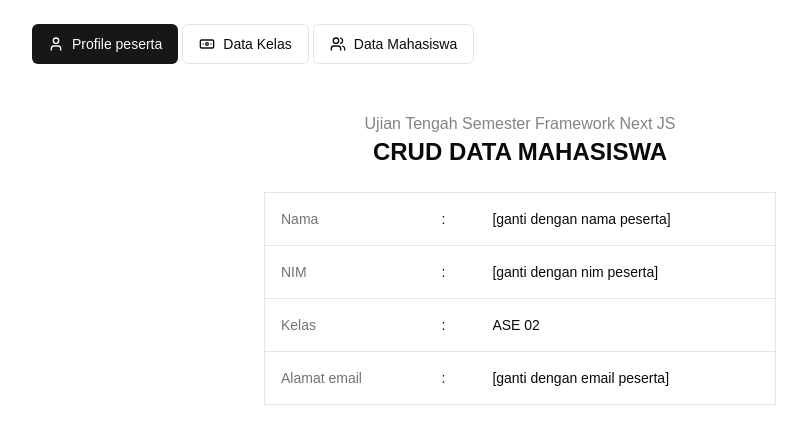
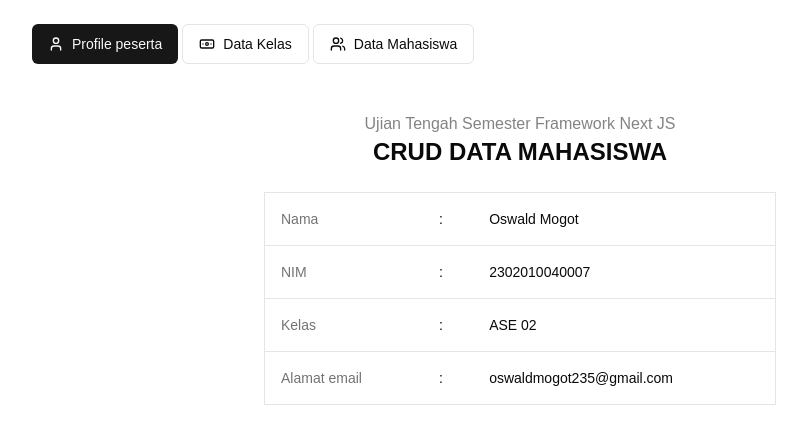
Before and after one commit to iqbalfarhan/utsnextjs, a Next.js app: page / in a window 1280 px wide. Shown: the top 444 px of the page, without its empty margins (120-927 px from the left). Built offline with nearby package versions, Linux system fonts and the light colour scheme.

Commit message:
ganti nama

```diff
--- a/app/page.tsx
+++ b/app/page.tsx
@@ -10,11 +10,11 @@ export default function Home() {
   const dataPeserta: { label: string; value: string }[] = [
     {
       label: 'Nama',
-      value: '[ganti dengan nama peserta]',
+      value: 'Oswald Mogot',
     },
     {
       label: 'NIM',
-      value: '[ganti dengan nim peserta]',
+      value: '2302010040007',
     },
     {
       label: 'Kelas',
@@ -22,7 +22,7 @@ export default function Home() {
     },
     {
       label: 'Alamat email',
-      value: '[ganti dengan email peserta]',
+      value: 'oswaldmogot235@gmail.com',
     },
   ];
   return (
```
